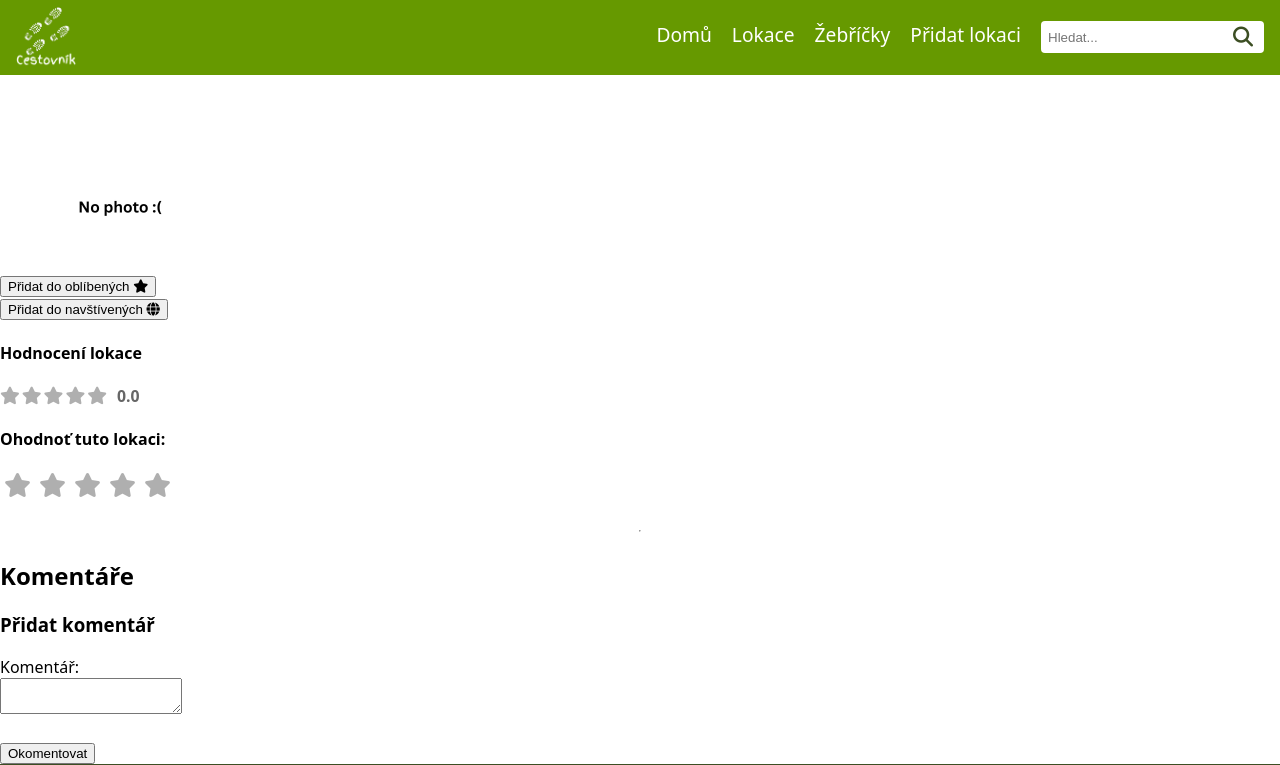
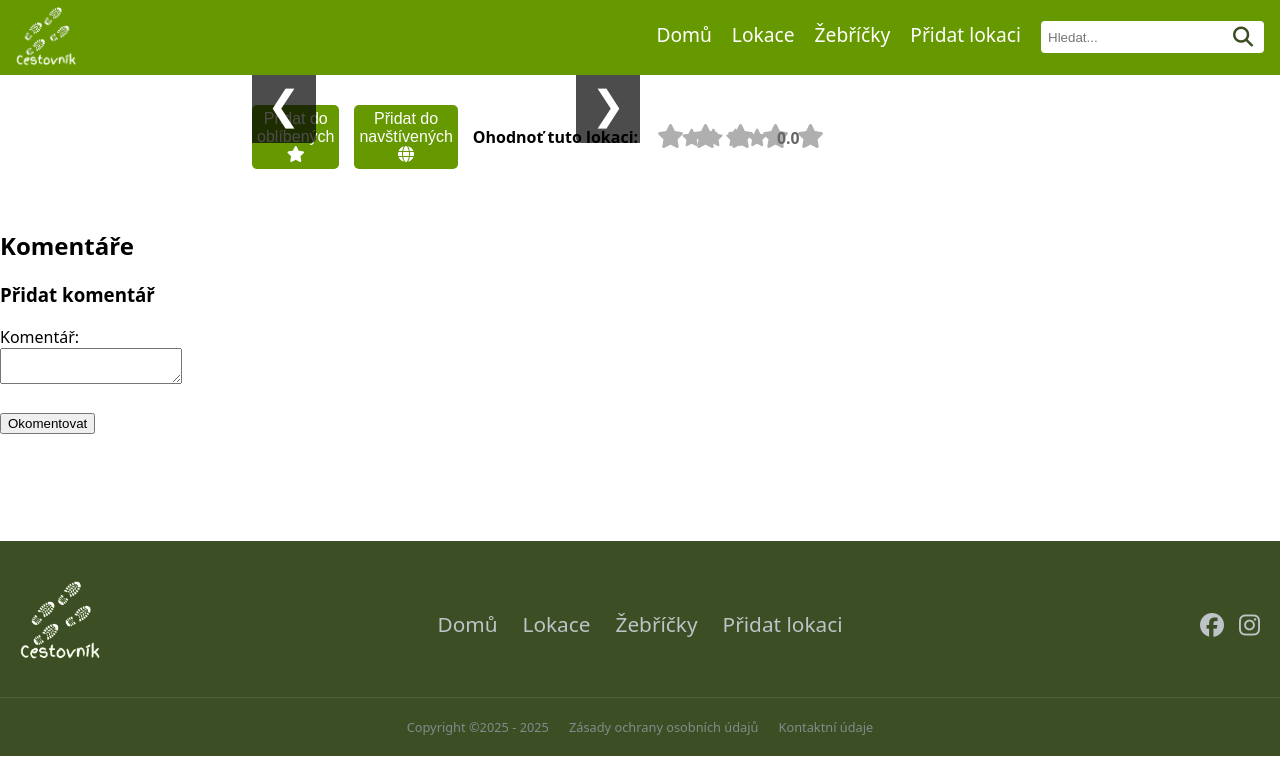
Before and after one commit to endurovojta173/Travel-Diary, a FastAPI app: template templates/location-detail.html in a window 1280 px wide. Shown: the part 44-809 px from the top of the page. Run offline with FastAPI, Linux system fonts and the light colour scheme; the template is opened without the code that fills it, so the values that code supplies are empty; the visitor is signed in with stand-in values (Sample User, id 1).

Commit message:
Redesign location detail page and improve photo handling
Refactored location detail template to use a slider for photos, added new CSS for layout and buttons, and improved user interaction for favorites, visited status, and ratings. Updated backend to handle locations with no photos and ensure average rating defaults to 0 if missing. Minor cleanup in rating CSS and home page template formatting.

```diff
--- /dev/null
+++ b/static/css/location-detail.css
@@ -0,0 +1,60 @@
+/* Základní nastavení kontejneru pro lepší vzhled */
+.container {
+    display: flow-root;
+    max-width: 90%;
+    margin: 0 auto;
+    padding: 20px;
+}
+
+.float-slider {
+    float: left;
+    width: 50%;
+    margin-right: 20px;
+    margin-bottom: 20px;
+    height: auto;
+    max-width: 100%;
+}
+.user-rating-section {
+    display: flex;
+    align-items: center;
+    gap: 15px;
+}
+.user-rating-section h4 {
+    margin: 0;
+    white-space: nowrap;
+}
+
+.under-slider-buttons{
+    display: flex;
+    flex-direction: row;
+    margin-top: 10px;
+    gap: 15px;
+}
+.under-slider-button{
+    font-size: 1rem;
+    background-color: var(--light-green-color);
+    color: var(--white-text-color);
+    border-radius: 5px;
+    border: none;
+    padding: 5px;
+    cursor: pointer;
+}
+.under-slider-button:hover{
+    transition: background-color 0.2s;
+    background-color: var(--dark-green-color);
+}
+.remove{
+    background-color: red;
+}
+.remove:hover{
+    transition: background-color 0.2s;
+    background-color: darkred;
+}
+
+@media (max-width: 768px) {
+    .plavajici-obrazek {
+        float: none;
+        width: 100%;
+        margin-left: 0;
+    }
+}
--- a/static/css/rating.css
+++ b/static/css/rating.css
@@ -26,7 +26,6 @@
 }
 
 
-   /*INTERAKTIVNÍ HODNOCENÍ */
 
 /* Kontejner: ROW-REVERSE trik
    Otočí pořadí prvků, takže v HTML je to 5-4-3-2-1,
--- a/templates/location-detail.html
+++ b/templates/location-detail.html
@@ -1,12 +1,85 @@
 {% extends "base.html" %}
 {# Title #}
 {% block head %}
+    <link rel="stylesheet" href="{{ url_for('static', path='css/location-detail.css') }}">
+    <link rel="stylesheet" href="{{ url_for('static', path='css/slider.css') }}">
     <link rel="stylesheet" href="{{ url_for('static', path='css/rating.css') }}">
 {% endblock %}
 {% block title %}{{ title }}{% endblock %}
-<body>
+{% block content %}
 
-{% block content %}
+
+
+    <div class="container">
+        <div class="float-slider">
+            <div class="location-slider">
+                <div class="simple-slider">
+                    {% for photo in location['photos'] %}
+                        <div class="slide {% if loop.first %}active{% endif %}">
+                            {% if photo %}
+                                <img src="/{{ photo['url'] }}" alt="{{ photo['name'] }}">
+                            {% else %}
+                                <img src="{{ url_for('static', path='img/web/noImage.webp') }}" alt="Bez fotky">
+                            {% endif %}
+                        </div>
+                    {% endfor %}
+
+                    <button type="button" class="slider-btn prev" onclick="changeSlide(-1)">❮</button>
+                    <button type="button" class="slider-btn next" onclick="changeSlide(1)">❯</button>
+                </div>
+                <div class="under-slider-buttons">
+                    <!--Add/Remove favorite-->
+                    {% if user_status.is_favorite %}
+                        <form action="/locations/{{ location["id"] }}/favorite/remove" method="post">
+                            <button type="submit" class="under-slider-button remove">Oblíbené (Odebrat) <i
+                                    class="fa-solid fa-xmark"></i></button>
+                        </form>
+                    {% else %}
+                        <form action="/locations/{{ location["id"] }}/favorite/add" method="post">
+                            <button type="submit" class="under-slider-button">Přidat do oblíbených <i
+                                    class="fa-solid fa-star"></i></button>
+                        </form>
+                    {% endif %}
+                    <!--Add/Remove visited-->
+                    {% if user_status.is_visited %}
+                        <form action="/locations/{{ location["id"] }}/visited/remove" method="post">
+                            <button type="submit" class="under-slider-button remove">Navštíveno (Odebrat) <i
+                                    class="fa-solid fa-xmark"></i></button>
+                        </form>
+                    {% else %}
+                        <form action="/locations/{{ location["id"] }}/visited/add" method="post">
+                            <button type="submit" class="under-slider-button">Přidat do navštívených <i
+                                    class="fa-solid fa-globe"></i></button>
+                        </form>
+                    {% endif %}
+                    {# User rating #}
+                    {% if request.session.get("user") %}
+                        <div class="user-rating-section">
+                            <h4>
+                                {% if my_rating > 0 %}
+                                    Vaše hodnocení:
+                                {% else %}
+                                    Ohodnoť tuto lokaci:
+                                {% endif %}
+                            </h4>
+                            <form action="/locations/{{ location.id }}/rate" method="post">
+                                <div class="star-buttons rating-reverse">
+                                    {% for i in range(5, 0, -1) %}
+                                        <button type="submit" name="stars" value="{{ i }}"
+                                                class="star-btn"
+                                                title="Dát {{ i }} hvězd">
+                                            <i class="fa-solid fa-star {% if i <= (my_rating or 0)|int %}active-star{% endif %}"></i>
+                                        </button>
+                                    {% endfor %}
+                                </div>
+                            </form>
+                        </div>
+                    {% endif %}
+                </div>
+            </div>
+        </div>
+
+
         <h1>{{ title }}</h1>
         <!--Editace lokace-->
         {% if request.session.get("user") and request.session.user.role <= 2 %}
@@ -14,37 +87,8 @@
                 <button type="button"><i class="fa-solid fa-pencil"></i></button>
             </a>
         {% endif %}
-    {% if location['photos'] %}
-        <img alt="{{ location['photos'][0]['alt_text'] }}" src="/{{ location['photos'][0]['url'] }}">
-    {% else %}
-        <img alt="No photo" src="{{ url_for('static', path='img/web/noImage.webp') }}" class="noImage">
-    {% endif %}
-    <div>
-        <!--Add/Remove favorite-->
-        {% if user_status.is_favorite %}
-            <form action="/locations/{{ location["id"] }}/favorite/remove" method="post">
-                <button type="submit">Oblíbené (Odebrat) <i class="fa-solid fa-xmark"></i></button>
-            </form>
-        {% else %}
-            <form action="/locations/{{ location["id"] }}/favorite/add" method="post">
-                <button type="submit">Přidat do oblíbených <i class="fa-solid fa-star"></i></button>
-            </form>
-        {% endif %}
-        <!--Add/Remove visited-->
-        {% if user_status.is_visited %}
-            <form action="/locations/{{ location["id"] }}/visited/remove" method="post">
-                <button type="submit">Navštíveno (Odebrat) <i class="fa-solid fa-xmark"></i></button>
-            </form>
-        {% else %}
-            <form action="/locations/{{ location["id"] }}/visited/add" method="post">
-                <button type="submit">Přidat do navštívených <i class="fa-solid fa-globe"></i></button>
-            </form>
-        {% endif %}
-    </div>
-
         {# Average rating #}
         <div>
-        <h4>Hodnocení lokace</h4>
             <div class="rating-stars" title="Průměrné hodnocení: {{ (location['avg_rating'] or 0) | round(1) }}">
                 {% set active_stars = location['avg_rating'] | int %}
                 {% set inactive_stars = 5 - active_stars %}
@@ -61,29 +105,17 @@
                     0.0
                 {% endif %}
                 </span>
-
-        </div>
-        {# User rating #}
-        {% if request.session.get("user") %}
-            <div class="user-rating-section">
-                <h4>{% if my_rating > 0 %}Vaše hodnocení:{% else %}Ohodnoť tuto lokaci:{% endif %}</h4>
-                <form action="/locations/{{ location.id }}/rate" method="post">
-                    <div class="star-buttons rating-reverse">
-                        {% for i in range(5, 0, -1) %}
-                            <button type="submit" name="stars" value="{{ i }}"
-                                    class="star-btn"
-                                    title="Dát {{ i }} hvězd">
-                                <i class="fa-solid fa-star {% if i <= (my_rating or 0)|int %}active-star{% endif %}"></i>
-                            </button>
-                        {% endfor %}
-                    </div>
-                </form>
-            </div>
             </div>
             {{ location['date_location_added'] }}<br>
+        </div>
+
         {{ location['description']  | safe }}
-        {% endif %}
-    <hr>
+    </div>
+
+
+
+
+
     {# Komentáře #}
     <div>
         <h2>Komentáře</h2>
@@ -118,5 +150,5 @@
             {% endif %}
         {% endfor %}
     </div>
+    <script src="{{ url_for('static', path='js/slider.js') }}"></script>
 {% endblock %}
-</body>
```
Also changed, not shown: repositories/list_locations.py (+16 -11 lines), templates/home.html (+5 -4 lines), 1 other file. Lines whose indentation alone changed are shown as unchanged.
